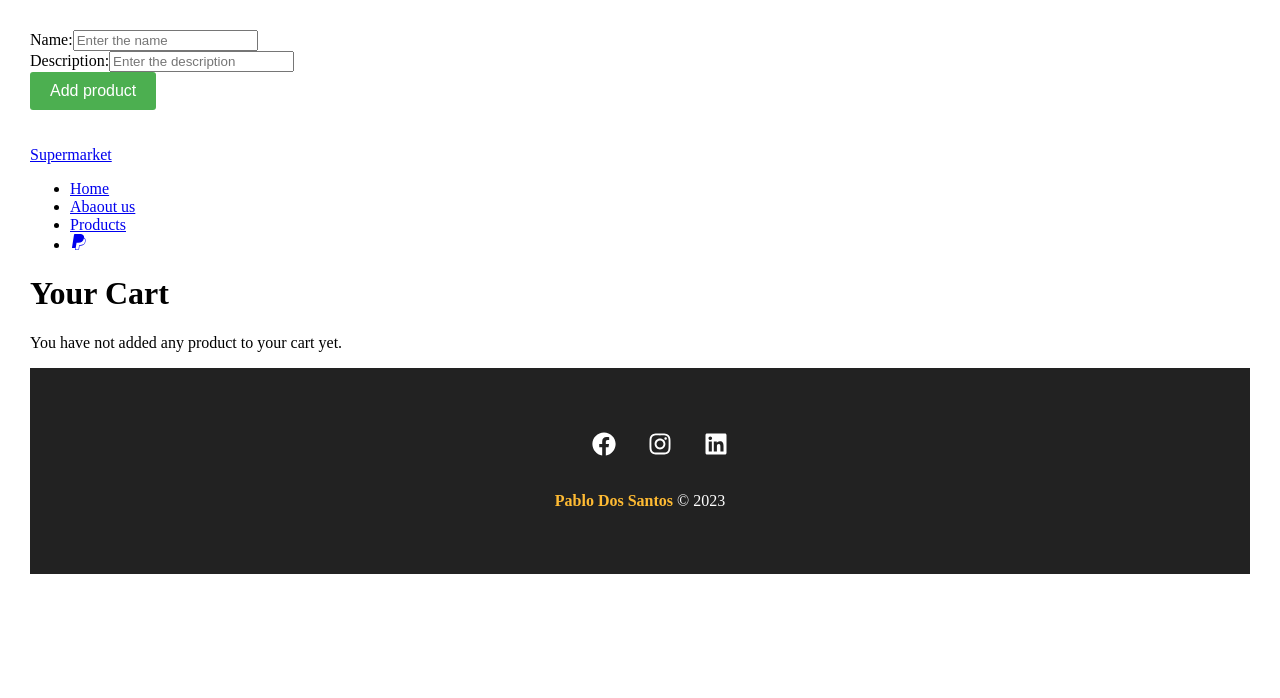
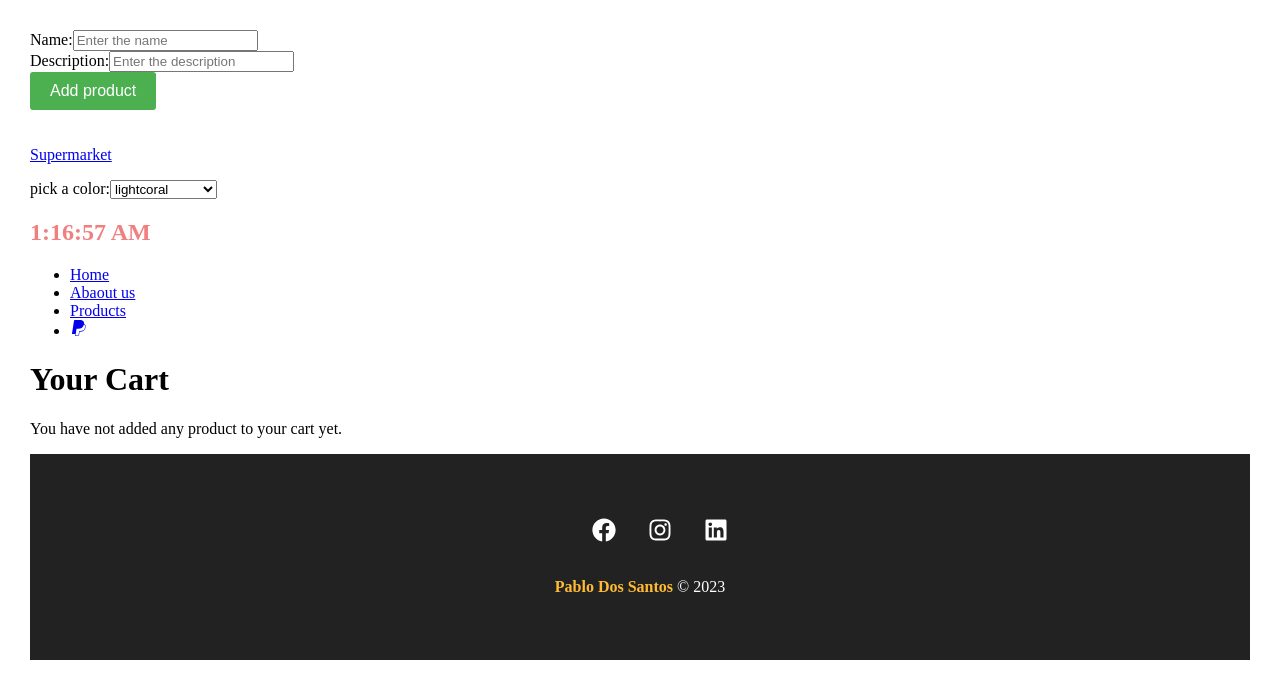
Before and after one commit to txtlinx/mercado-preEntrega, a React (Create React App) app: page /cart in a window 1280 px wide. Shown: the top 698 px of the page. Built offline with nearby package versions, Linux system fonts and the light colour scheme.

Commit message:
PreEntrega2+DosSantos

```diff
--- a/src/Component/Cart.js
+++ b/src/Component/Cart.js
@@ -55,9 +55,9 @@
                       <td>${product.price}</td>
 
                       {product.quantity < 1 ? (
-                        <td>{(product.quantity = 0)} (removed)</td>
+                        <td>{(product.quantity = 0)}  ❌</td>
                       ) : (
-                        <td>{product.quantity}</td>
+                        <td>{product.quantity} ✔</td>
                       )}
 
                       <td>
@@ -84,13 +84,7 @@
                 Lorem ipsum dolor sit amet, consectetur adipiscing elit. Cras
                 magna sapien, lacinia vitae tempus ullamcorper, tristique at
                 neque. Ut orci lacus, accumsan aliquet placerat eu, blandit
-                viverra nunc. Interdum et malesuada fames ac ante ipsum primis
-                in faucibus. Nulla ornare est pretium interdum euismod.
-                Pellentesque at cursus arcu. In hac habitasse platea dictumst.
-                Aenean et lorem et felis imperdiet tincidunt non eget dolor.
-                Etiam ut placerat nisl. Curabitur feugiat erat et congue
-                tincidunt. Curabitur id nisl metus. Cras neque sem, luctus a
-                hendrerit nec, posuere ac orci.
+                viverra nunc. Interdum
               </p>
 
               <Link type="" to="/" className="boton">
--- /dev/null
+++ b/src/Component/Clock/Clock.js
@@ -0,0 +1,5 @@
+export default function Clock({color,time}){
+    return(
+        <h1 style={{color: color}}>{time}</h1>
+    )
+}
--- /dev/null
+++ b/src/Component/Clock/UseTime.js
@@ -0,0 +1,30 @@
+import { useEffect,useState } from "react";
+import Clock from "./Clock";
+function useTime(){
+    const [time,setTime]= useState(()=>new Date());
+    useEffect(()=>{
+        const id = setInterval(()=>{
+            setTime(new Date())
+        },1000)
+        return ()=>clearInterval(id)
+    },[])
+    return time;
+}
+
+export default function Time(){
+    const time = useTime();
+    const [color, setColor] = useState('lightcoral');
+    return(<div>
+        <p>
+            pick a color:{''}
+            <select value={color} onChange={e=>setColor(e.target.value)}>
+                <option value="lightcoral">lightcoral</option>
+                <option value="midnightblue">midnightblue</option>
+                <option value="rebeccapurple">rebeccapurple</option>
+            </select>
+        </p>
+        <Clock color={color} time={time.toLocaleTimeString()}></Clock>
+    </div>
+
+    )
+}
--- a/src/Component/layaout/Navbar.js
+++ b/src/Component/layaout/Navbar.js
@@ -1,6 +1,6 @@
 import { NavLink } from "react-router-dom";
 import { BsPaypal } from 'react-icons/bs';
-
+import Time from "../Clock/UseTime";
 export default function Navbar(props) {
   const cartCount = props.cart.reduce((total, product) => {
     if (product.quantity >= 0) {
@@ -14,8 +14,10 @@
     <nav className="navbar">
 
       <NavLink to="/" className="nav-brand">
+
         Supermarket
       </NavLink>
+      <Time/>
       <ul>
         <li className="nav-item">
           <NavLink className={({isActive}) => isActive ? "active" : ""} to="/">
--- a/src/Component/pages/Home.js
+++ b/src/Component/pages/Home.js
@@ -1,10 +1,11 @@
 import { Link } from "react-router-dom";
-
+import Time from "../Clock/UseTime";
 export default function Home() {
   return (
     <div className="home-layout">
       <div>
-        <h1>Welcome to Supermarket)</h1>
+        <h1>Welcome to Supermarket</h1>
+
         {document.title ="Home"}
         <p>consectetur adipiscing elit. Praesent quis porta justo, pharetra venenatis arcu. Interdum et malesuada fames ac ante ipsum primis in faucibus. Ut laoreet dapibus erat, et congue nunc tincidunt vel. Ut a nulla consectetur, venenatis leo et, lacinia metus. Phasellus dolor magna, faucibus quis magna at, vulputate lacinia dui. Maecenas enim odio, convallis id venenatis et, ultricies eu ex. Curabitur eu libero hendrerit, porta massa vel, tristique odio. Nunc ut nibh ut nunc sagittis laoreet quis at velit. Sed viverra pretium fringilla. Praesent hendrerit felis quis rhoncus rutrum. Quisque quis erat vel dolor molestie eleifend eu non enim. Maecenas ullamcorper sem arcu, vel porta mauris consectetur id.        </p>
         <Link to="/products" className="boton">
```
Also changed, not shown: 1 other file (tests, documents, lock files or other folders).
